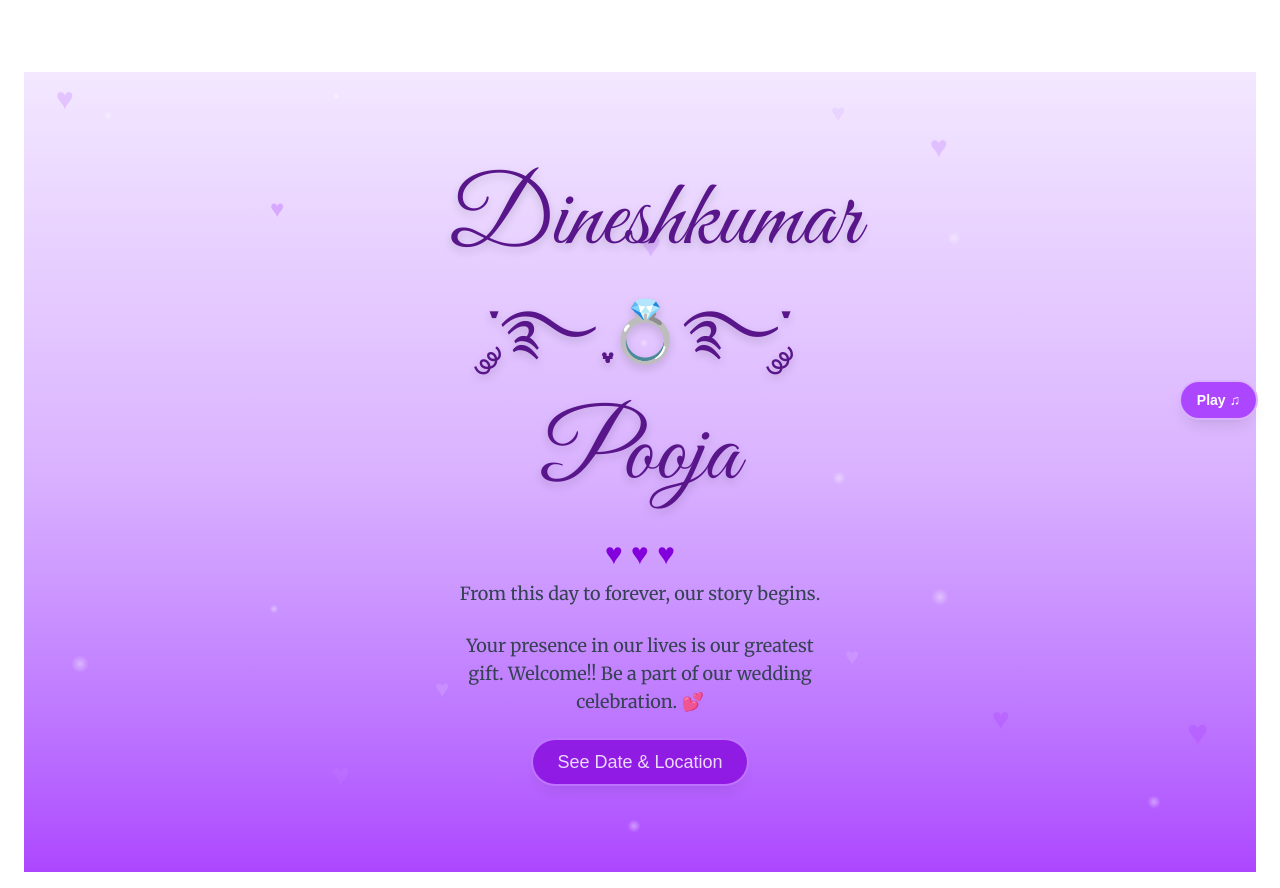
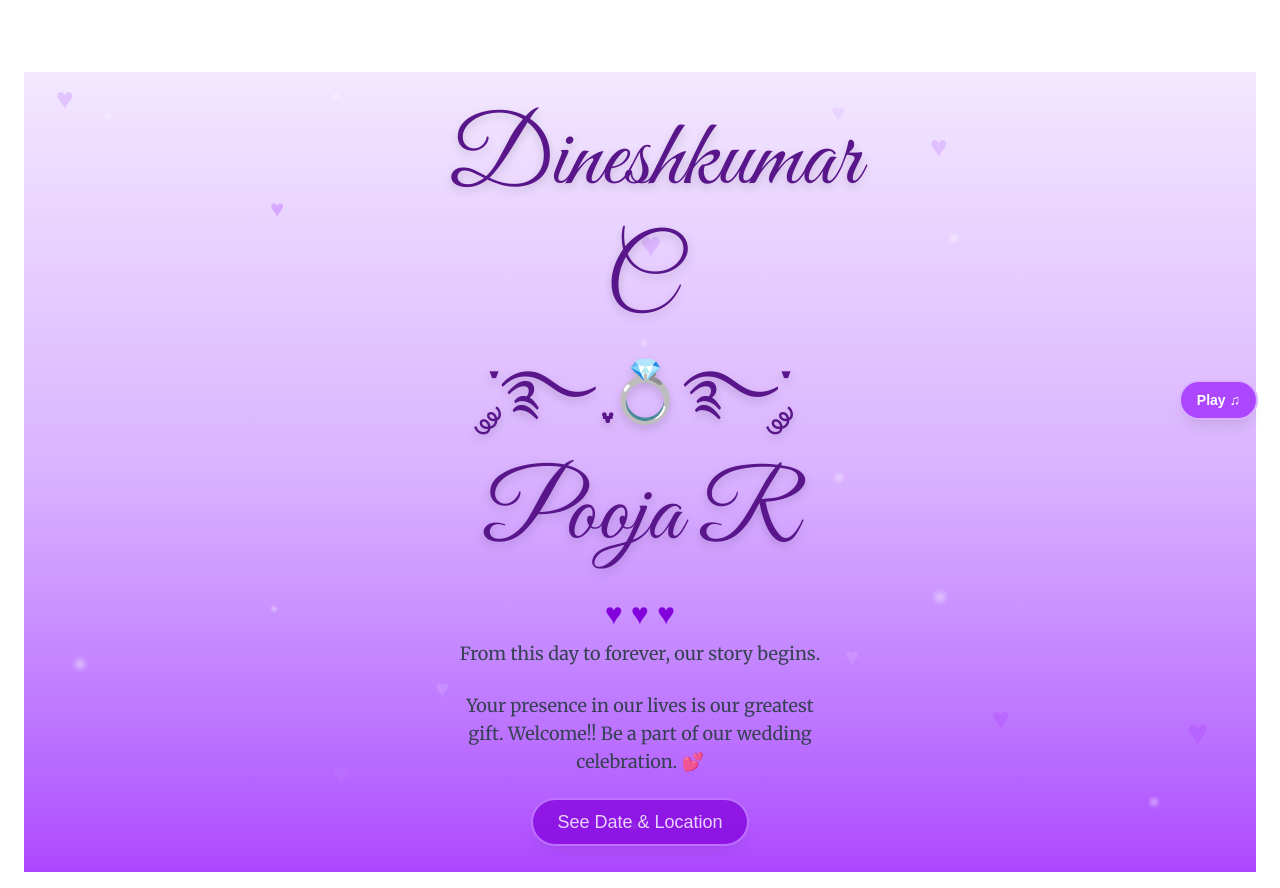
Before and after one commit to Vistreator/Pooja-Dinesh-Invite, a Next.js app: page /invite in a window 1280 px wide. Built offline with nearby package versions, Linux system fonts and the light colour scheme.

Commit message:
Final Verify

```diff
--- a/app/invite/page.tsx
+++ b/app/invite/page.tsx
@@ -50,7 +50,7 @@ export default function Invite() {
           transition={{ duration: 1 }}
           className={`${greatVibes.className} text-5xl sm:text-7xl md:text-8xl text-purple-900 drop-shadow-lg leading-tight`}
         >
-          Dineshkumar
+          Dineshkumar C
         </motion.h1>
 
         <motion.h2
@@ -68,7 +68,7 @@ export default function Invite() {
           transition={{ duration: 1, delay: 0.6 }}
           className={`${greatVibes.className} text-5xl sm:text-7xl md:text-8xl text-purple-900 drop-shadow-lg leading-tight`}
         >
-          Pooja
+          Pooja R
         </motion.h3>
 
         {/* Divider hearts */}
```
